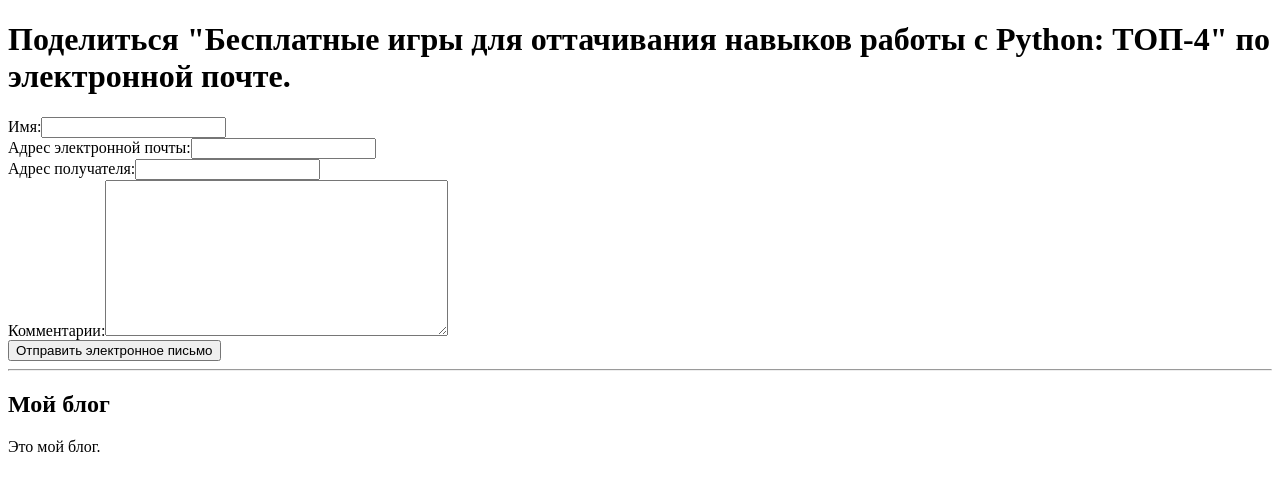
After one commit to fazletdinov/myblog, a Django app: page /blog/8/share/ in a window 1280 px wide. The commit adds this page. Shown: the top 491 px of the page. Run offline with Django 4.2, Linux system fonts and the light colour scheme; data comes from the database, SQL or seed files in the repository.

Commit message:
В файл forms.py были добавлены формы, которые позволяют делиться ссылкми на статьи по электронной почте, так же был добавлен обработчик-функция post_share в файл views.py и в файле urls.py добавлен новый маршрут, добавлен шаблон на основе базового шаблона share.html

```diff
--- /dev/null
+++ b/blog/forms.py
@@ -0,0 +1,7 @@
+from django import forms
+
+class EmailPostForm(forms.Form):
+    name = forms.CharField(max_length=25, label="Имя")
+    email = forms.EmailField(label="Адрес электронной почты")
+    to = forms.EmailField(label="Адрес получателя")
+    comments = forms.CharField(required=False, widget=forms.Textarea, label="Комментарии")
--- a/blog/models.py
+++ b/blog/models.py
@@ -35,3 +35,19 @@
     def get_absolute_url(self):
         return reverse('blog:post_detail', kwargs={'year': self.publish.year, 'month': self.publish.month,
                                                    'day': self.publish.day, 'post_slug': self.slug})
+class Comments(models.Model):
+    post = models.ForeignKey(Post, on_delete=models.CASCADE, related_name='comments', verbose_name='Статья')
+    name = models.CharField('Имя', max_length=80)
+    email = models.EmailField('Адрес электройнной почты')
+    body = models.TextField('Текст')
+    created = models.DateTimeField('Дата написания', auto_now_add=True)
+    update = models.DateTimeField('Дата обноавления', auto_now=True)
+    active = models.BooleanField('Статус', default=True)
+
+    class Meta:
+        ordering = ('created',)
+        verbose_name = 'Комментарий'
+        verbose_name_plural = "Комментарии"
+
+    def __str__(self):
+        return f'Комментарций {self.name} к {self.post}'
--- a/blog/urls.py
+++ b/blog/urls.py
@@ -8,4 +8,5 @@
     path('', views.PostListView.as_view(), name='post_list'),
     path('<int:year>/<int:month>/<int:day>/<slug:post_slug>/',
          views.post_detail, name='post_detail'),
+    path('<int:post_id>/share/', views.post_share, name='post_share'),
 ]
--- a/blog/views.py
+++ b/blog/views.py
@@ -2,6 +2,8 @@
 from .models import Post, PublishedManager
 from django.core.paginator import Paginator, PageNotAnInteger, EmptyPage
 from django.views.generic import ListView
+from .forms import EmailPostForm
+from django.core.mail import send_mail
 
 #def post_list(request):
 #    object_list = Post.published.all()
@@ -27,3 +29,22 @@
     post = get_object_or_404(Post, slug=post_slug, status='опубликован', publish__year=year,
                              publish__month=month, publish__day=day)
     return render(request, 'blog/post/detail.html', {'post': post})
+
+def post_share(request, post_id):
+    post = get_object_or_404(Post, id=post_id, status="опубликован")
+    sent = False
+    if request.method == 'POST':
+        form = EmailPostForm(request.POST)
+        if form.is_valid():
+            cd = form.cleaned_data
+            post_url = request.build_absolute_uri(post.get_absolute_url())
+            subject = '{} ({}) рекомендует вам прочитать"' \
+                      '{}"'.format(cd['name'], cd['email'], post.title)
+            message = 'Читать "{}" по ссылке {}\n\n{}\'s комментарии:' \
+                      '{}'.format(post.title, post_url, cd['name'], cd['comments'])
+            send_mail(subject, message, 'testusert022@gmail.com', [cd['to']])
+            sent = True
+    else:
+        form = EmailPostForm()
+        return render(request, 'blog/post/share.html', {'post': post, 'form': form,
+                                                            'sent': sent})
--- a/mysite/settings.py
+++ b/mysite/settings.py
@@ -125,3 +125,5 @@
 # https://docs.djangoproject.com/en/4.0/ref/settings/#default-auto-field
 
 DEFAULT_AUTO_FIELD = 'django.db.models.BigAutoField'
+
+EMAIL_BACKEND = 'django.core.mail.backends.console.EmailBackend'
--- a/templates/blog/post/detail.html
+++ b/templates/blog/post/detail.html
@@ -2,6 +2,9 @@
 {% block title %}{{ post.title}}{% endblock %}
 {% block content %}
     <h1>{{ post.title }}</h1>
-    <p class="date">Публикация {{ post.publish }} by {{ post.author }} Статус: {{ post.status }}</p>
+    <p class="date">Публикация {{ post.publish }} от {{ post.author }} Статус: {{ post.status }}</p>
     {{ post.body|linebreaks }}
+    <p>
+        <a href="{% url 'blog:post_share' post.id %}">Поделиться этим постом</a>
+    </p>
 {% endblock %}
--- /dev/null
+++ b/templates/blog/post/share.html
@@ -0,0 +1,20 @@
+{% extends 'blog/base.html' %}
+{% block title %}Поделиться сообщением{% endblock %}
+{% block content %}
+    {% if sent %}
+        <h1>Электронное письмо успешко отправлено</h1>
+        <p>"{{ post.title }}" был успешно отправлен в {{ form.cleaned_data.to }}.</p>
+    {% else %}
+        <h1>Поделиться "{{ post.title }}" по электронной почте.</h1>
+        <form method="post">
+            {% csrf_token %}
+            {% for field in form %}
+            <div>
+                {{ field.errors }}
+                {{ field.label_tag }}{{ field }}
+            </div>
+            {% endfor %}
+            <input type="submit" value="Отправить электронное письмо">
+        </form>
+    {% endif %}
+{% endblock %}
```
